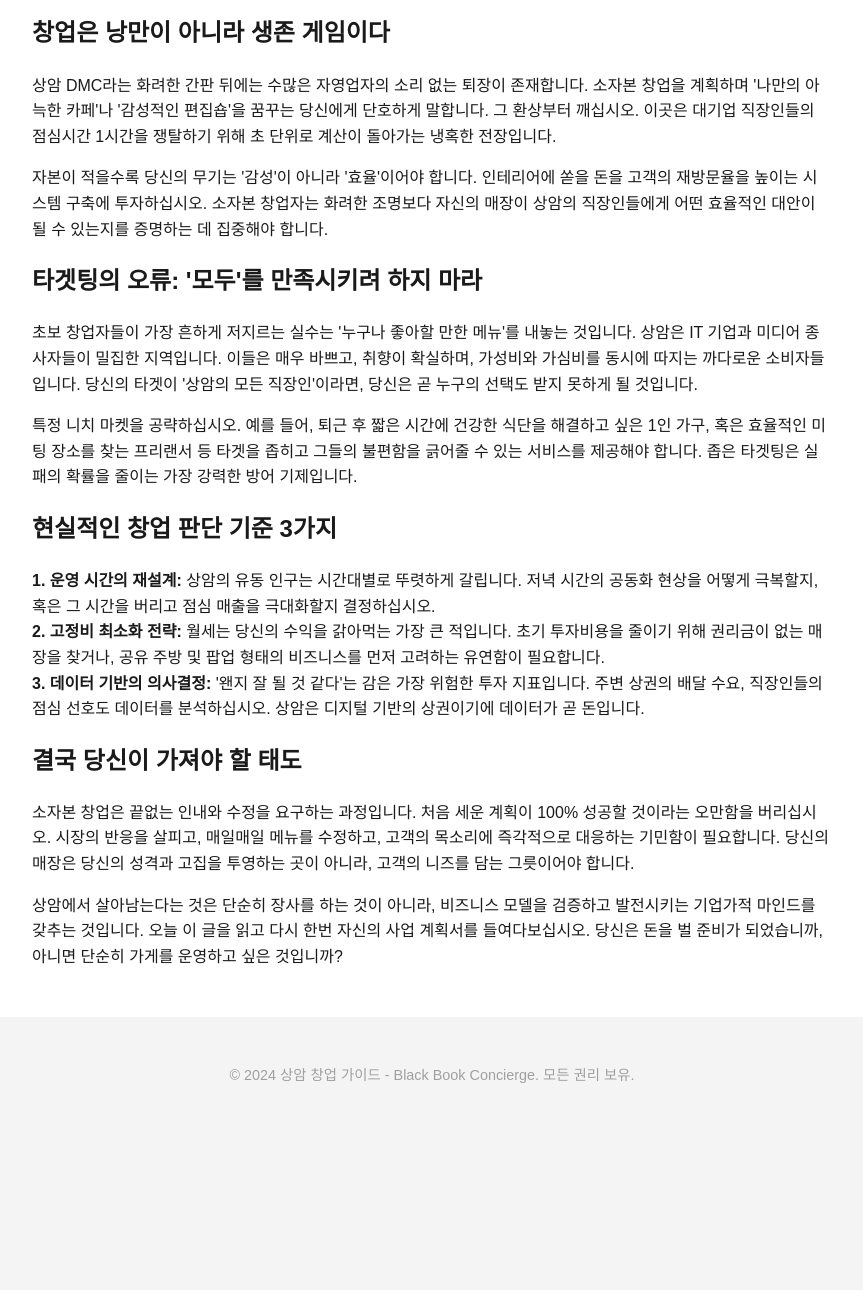
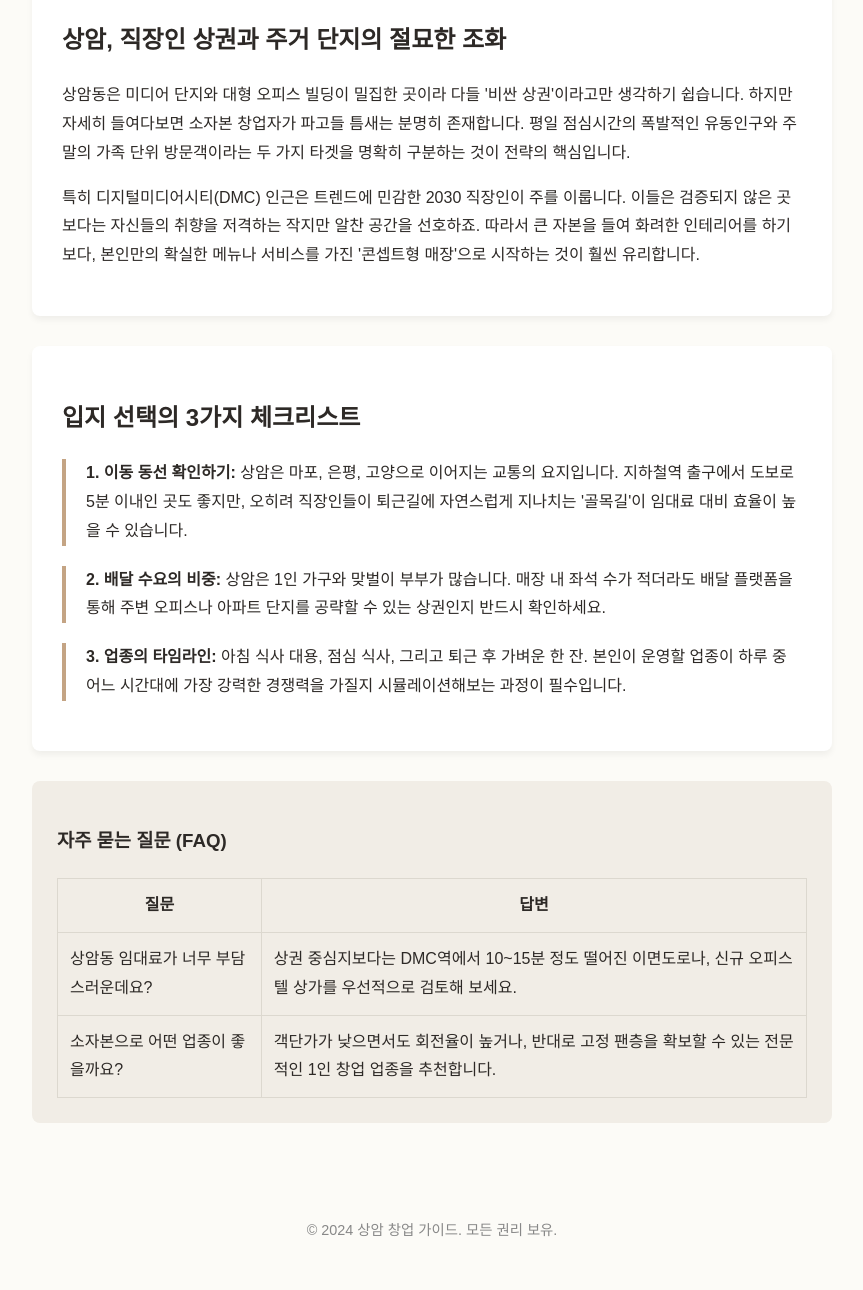
Before and after one commit to tidalhss-star/bp-t3b03-sa-franchise-tip, a plain HTML site: page blog.html in a window 1280 px wide. Shown: the part 282-1572 px from the top of the page, without its empty margins (208-1071 px from the left). Before the commit the page ends 1415 px from the top, so only its background shows below. Drawn offline with Linux system fonts and the light colour scheme.

Commit message:
deploy: garbage-free snapshot 2026-07-27T15:14:09.240Z

```diff
--- a/blog.html
+++ b/blog.html
@@ -3,69 +3,77 @@
 <head>
     <meta charset="UTF-8">
     <meta name="viewport" content="width=device-width, initial-scale=1.0">
+    <title>상암에서 시작하는 소자본 창업, 입지 선정의 숨은 공식 | 상암 창업 가이드</title>
+    <meta name="description" content="상암 지역에서 소자본 창업을 고민 중이라면, 인접한 마포, 은평, 고양 지역과의 이동 흐름과 모이는 지점을 먼저 확인하세요. 본인의 상황에 맞는 최적의 입지 선택 기준을 제안합니다.">
+    <meta name="keywords" content="소자본 창업, 상암 창업, 창업 입지 분석, 상암 상권, 소규모 창업 전략">
     <meta name="bpaas-design-system" content="editorial-apple">
-    <meta name="bpaas-design-theme" content="kr-charcoal-silver">
-    <title>상암에서 소자본 창업, 당신이 반드시 버려야 할 환상들 | 블로그</title>
-    <meta name="description" content="상암 지역 창업 시장은 냉혹합니다. 소자본 창업을 꿈꾸는 예비 창업자가 반드시 알아야 할 현실적인 전략과 생존 법칙을 정리했습니다.">
-    <meta name="keywords" content="소자본 창업, 상암 창업, 창업 가이드, 창업 전략, 상암 비즈니스">
+    <meta name="bpaas-design-theme" content="kr-ledger-warm">
     <link rel="canonical" href="https://sangam-startup-guide.pbn-builder.xyz/blog.html">
     <style>
-        :root { --primary-color: #1a1a1a; --secondary-color: #a0a0a0; --bg-color: #f4f4f4; }
-        body { font-family: 'Apple SD Gothic Neo', sans-serif; background-color: var(--bg-color); color: var(--primary-color); line-height: 1.6; margin: 0; padding: 0; }
-        header { padding: 2rem; background: var(--primary-color); color: #fff; }
-        .x-grid-wrzk { display: grid; grid-template-columns: repeat(auto-fit, minmax(300px, 1fr)); gap: 2rem; padding: 2rem; }
-        .v-body-l9d8 { max-width: 800px; margin: 0 auto; padding: 2rem; background: #fff; }
-        .k-list-v0ay { list-style: none; padding: 0; }
-        .v-btn-zvi8 { display: inline-block; padding: 10px 20px; background: var(--primary-color); color: #fff; text-decoration: none; border-radius: 4px; }
-        footer { padding: 2rem; text-align: center; color: var(--secondary-color); font-size: 0.9rem; }
-        h1 { font-size: 2.5rem; margin-bottom: 1rem; }
-        @media (max-width: 768px) { h1 { font-size: 1.8rem; } }
+        :root { --main-bg: #fcfbf7; --text-color: #2d2926; --accent-color: #c4a484; }
+        body { font-family: 'Pretendard', sans-serif; background: var(--main-bg); color: var(--text-color); line-height: 1.8; margin: 0; }
+        header { padding: 40px 20px; text-align: center; border-bottom: 1px solid #e0dcd5; }
+        .r-side-wbhm { max-width: 800px; margin: 0 auto; padding: 40px 20px; }
+        .t-box-e9ly { background: #fff; padding: 30px; border-radius: 8px; box-shadow: 0 4px 6px rgba(0,0,0,0.05); margin-bottom: 30px; }
+        .n-card-2j4k { border-left: 4px solid var(--accent-color); padding-left: 20px; margin: 20px 0; }
+        .q-side-r7kl { background: #f1ede6; padding: 25px; border-radius: 8px; }
+        .r-foot-ao8i { width: 100%; border-collapse: collapse; margin-top: 20px; }
+        .r-foot-ao8i td, .r-foot-ao8i th { border: 1px solid #dcd8cf; padding: 12px; }
+        footer { text-align: center; padding: 40px; font-size: 0.9em; color: #888; }
+        @media (max-width: 768px) { .r-side-wbhm { padding: 20px; } }
     </style>
   <meta property="og:url" content="https://sangam-startup-guide.pbn-builder.xyz/blog.html">
 </head>
 <body>
 
 <header>
+    <h1>상암 창업 인사이트: 소자본 창업의 길</h1>
     <nav>
-        <a href="/" style="color:white; margin-right: 15px;">홈</a>
-        <a href="/guide" style="color:white; margin-right: 15px;">창업 가이드</a>
-        <a href="/blog" style="color:white;">블로그</a>
+        <a href="/">홈</a> | <a href="/blog">블로그</a> | <a href="/guide">입지 분석</a>
     </nav>
 </header>
 
-<div class="v-body-l9d8">
-    <h1>상암에서 소자본 창업, 당신이 반드시 버려야 할 환상들</h1>
+<section class="r-side-wbhm">
+    <article class="t-box-e9ly">
+        <h2>상암, 직장인 상권과 주거 단지의 절묘한 조화</h2>
+        <p>상암동은 미디어 단지와 대형 오피스 빌딩이 밀집한 곳이라 다들 '비싼 상권'이라고만 생각하기 쉽습니다. 하지만 자세히 들여다보면 소자본 창업자가 파고들 틈새는 분명히 존재합니다. 평일 점심시간의 폭발적인 유동인구와 주말의 가족 단위 방문객이라는 두 가지 타겟을 명확히 구분하는 것이 전략의 핵심입니다.</p>
+        <p>특히 디지털미디어시티(DMC) 인근은 트렌드에 민감한 2030 직장인이 주를 이룹니다. 이들은 검증되지 않은 곳보다는 자신들의 취향을 저격하는 작지만 알찬 공간을 선호하죠. 따라서 큰 자본을 들여 화려한 인테리어를 하기보다, 본인만의 확실한 메뉴나 서비스를 가진 '콘셉트형 매장'으로 시작하는 것이 훨씬 유리합니다.</p>
+    </article>
 
-    <section>
-        <h2>창업은 낭만이 아니라 생존 게임이다</h2>
-        <p>상암 DMC라는 화려한 간판 뒤에는 수많은 자영업자의 소리 없는 퇴장이 존재합니다. 소자본 창업을 계획하며 '나만의 아늑한 카페'나 '감성적인 편집숍'을 꿈꾸는 당신에게 단호하게 말합니다. 그 환상부터 깨십시오. 이곳은 대기업 직장인들의 점심시간 1시간을 쟁탈하기 위해 초 단위로 계산이 돌아가는 냉혹한 전장입니다.</p>
-        <p>자본이 적을수록 당신의 무기는 '감성'이 아니라 '효율'이어야 합니다. 인테리어에 쏟을 돈을 고객의 재방문율을 높이는 시스템 구축에 투자하십시오. 소자본 창업자는 화려한 조명보다 자신의 매장이 상암의 직장인들에게 어떤 효율적인 대안이 될 수 있는지를 증명하는 데 집중해야 합니다.</p>
-    </section>
+    <article class="t-box-e9ly">
+        <h2>입지 선택의 3가지 체크리스트</h2>
+        <div class="n-card-2j4k">
+            <strong>1. 이동 동선 확인하기:</strong> 상암은 마포, 은평, 고양으로 이어지는 교통의 요지입니다. 지하철역 출구에서 도보로 5분 이내인 곳도 좋지만, 오히려 직장인들이 퇴근길에 자연스럽게 지나치는 '골목길'이 임대료 대비 효율이 높을 수 있습니다.
+        </div>
+        <div class="n-card-2j4k">
+            <strong>2. 배달 수요의 비중:</strong> 상암은 1인 가구와 맞벌이 부부가 많습니다. 매장 내 좌석 수가 적더라도 배달 플랫폼을 통해 주변 오피스나 아파트 단지를 공략할 수 있는 상권인지 반드시 확인하세요.
+        </div>
+        <div class="n-card-2j4k">
+            <strong>3. 업종의 타임라인:</strong> 아침 식사 대용, 점심 식사, 그리고 퇴근 후 가벼운 한 잔. 본인이 운영할 업종이 하루 중 어느 시간대에 가장 강력한 경쟁력을 가질지 시뮬레이션해보는 과정이 필수입니다.
+        </div>
+    </article>
 
-    <section>
-        <h2>타겟팅의 오류: '모두'를 만족시키려 하지 마라</h2>
-        <p>초보 창업자들이 가장 흔하게 저지르는 실수는 '누구나 좋아할 만한 메뉴'를 내놓는 것입니다. 상암은 IT 기업과 미디어 종사자들이 밀집한 지역입니다. 이들은 매우 바쁘고, 취향이 확실하며, 가성비와 가심비를 동시에 따지는 까다로운 소비자들입니다. 당신의 타겟이 '상암의 모든 직장인'이라면, 당신은 곧 누구의 선택도 받지 못하게 될 것입니다.</p>
-        <p>특정 니치 마켓을 공략하십시오. 예를 들어, 퇴근 후 짧은 시간에 건강한 식단을 해결하고 싶은 1인 가구, 혹은 효율적인 미팅 장소를 찾는 프리랜서 등 타겟을 좁히고 그들의 불편함을 긁어줄 수 있는 서비스를 제공해야 합니다. 좁은 타겟팅은 실패의 확률을 줄이는 가장 강력한 방어 기제입니다.</p>
-    </section>
-
-    <section>
-        <h2>현실적인 창업 판단 기준 3가지</h2>
-        <ul class="k-list-v0ay">
-            <li><strong>1. 운영 시간의 재설계:</strong> 상암의 유동 인구는 시간대별로 뚜렷하게 갈립니다. 저녁 시간의 공동화 현상을 어떻게 극복할지, 혹은 그 시간을 버리고 점심 매출을 극대화할지 결정하십시오.</li>
-            <li><strong>2. 고정비 최소화 전략:</strong> 월세는 당신의 수익을 갉아먹는 가장 큰 적입니다. 초기 투자비용을 줄이기 위해 권리금이 없는 매장을 찾거나, 공유 주방 및 팝업 형태의 비즈니스를 먼저 고려하는 유연함이 필요합니다.</li>
-            <li><strong>3. 데이터 기반의 의사결정:</strong> '왠지 잘 될 것 같다'는 감은 가장 위험한 투자 지표입니다. 주변 상권의 배달 수요, 직장인들의 점심 선호도 데이터를 분석하십시오. 상암은 디지털 기반의 상권이기에 데이터가 곧 돈입니다.</li>
-        </ul>
-    </section>
-
-    <section>
-        <h2>결국 당신이 가져야 할 태도</h2>
-        <p>소자본 창업은 끝없는 인내와 수정을 요구하는 과정입니다. 처음 세운 계획이 100% 성공할 것이라는 오만함을 버리십시오. 시장의 반응을 살피고, 매일매일 메뉴를 수정하고, 고객의 목소리에 즉각적으로 대응하는 기민함이 필요합니다. 당신의 매장은 당신의 성격과 고집을 투영하는 곳이 아니라, 고객의 니즈를 담는 그릇이어야 합니다.</p>
-        <p>상암에서 살아남는다는 것은 단순히 장사를 하는 것이 아니라, 비즈니스 모델을 검증하고 발전시키는 기업가적 마인드를 갖추는 것입니다. 오늘 이 글을 읽고 다시 한번 자신의 사업 계획서를 들여다보십시오. 당신은 돈을 벌 준비가 되었습니까, 아니면 단순히 가게를 운영하고 싶은 것입니까?</p>
-    </section>
-</div>
+    <article class="q-side-r7kl">
+        <h3>자주 묻는 질문 (FAQ)</h3>
+        <table class="r-foot-ao8i">
+            <tr>
+                <th>질문</th>
+                <th>답변</th>
+            </tr>
+            <tr>
+                <td>상암동 임대료가 너무 부담스러운데요?</td>
+                <td>상권 중심지보다는 DMC역에서 10~15분 정도 떨어진 이면도로나, 신규 오피스텔 상가를 우선적으로 검토해 보세요.</td>
+            </tr>
+            <tr>
+                <td>소자본으로 어떤 업종이 좋을까요?</td>
+                <td>객단가가 낮으면서도 회전율이 높거나, 반대로 고정 팬층을 확보할 수 있는 전문적인 1인 창업 업종을 추천합니다.</td>
+            </tr>
+        </table>
+    </article>
+</section>
 
 <footer>
-    <p>&copy; 2024 상암 창업 가이드 - Black Book Concierge. 모든 권리 보유.</p>
+    <p>&copy; 2024 상암 창업 가이드. 모든 권리 보유.</p>
 </footer>
 
 </body>
```
